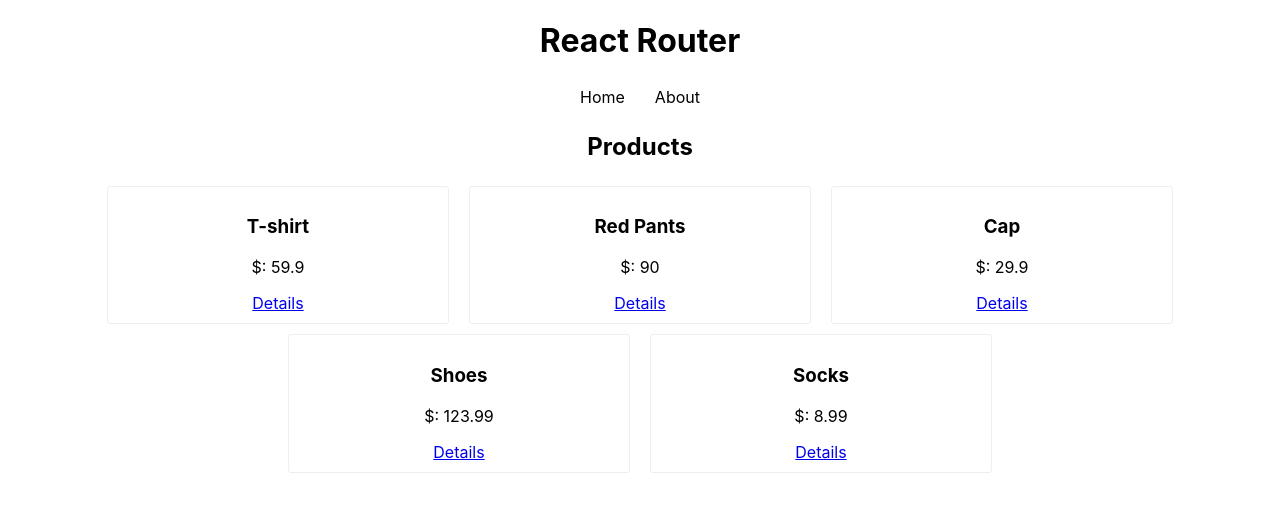
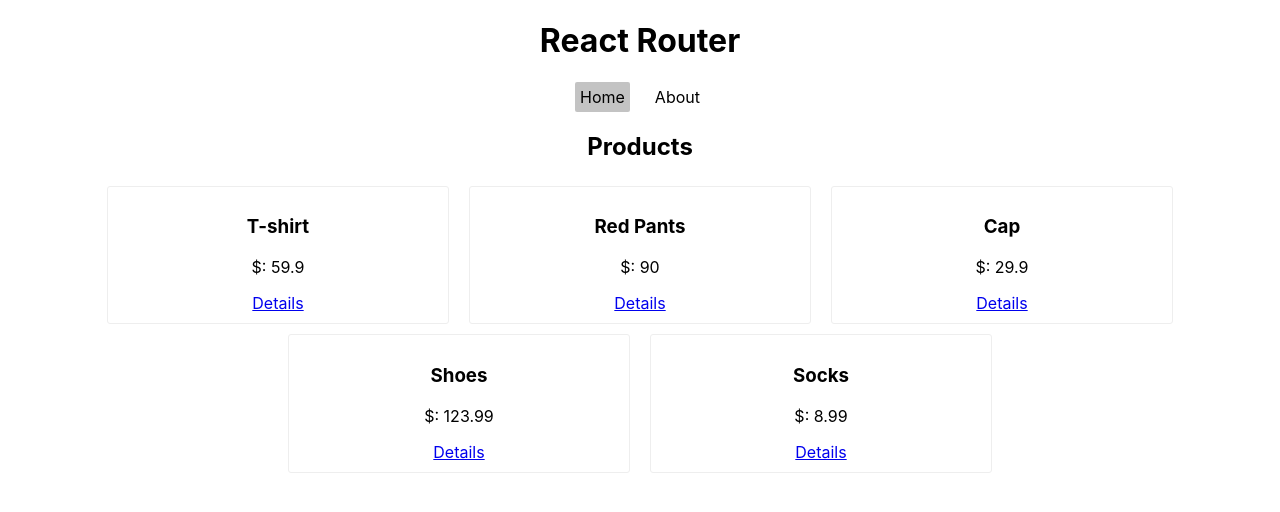
Before and after one commit to WeltonAM/React_HoraDeCodar, a React (Create React App) app in the folder 07_router/: page / in a window 1280 px wide. Shown: the top 512 px of the page. Built offline with nearby package versions, Linux system fonts and the light colour scheme; data requests are answered from the project's data file.

Commit message:
Active navlink

```diff
--- a/07_router/src/components/Navbar.css
+++ b/07_router/src/components/Navbar.css
@@ -11,10 +11,13 @@
 }
 
 nav a:hover{
-    color: #ccc;
+    background-color: rgba(0, 0, 0, 0.473);
+    color: #fff;
 }
 
-.ative{
-    background-color: #000;
-    color: #fff;
+/* Automatically activate in the btn */
+.active{
+    background-color: rgba(0, 0, 0, 0.237);
+    color: #000;
+    border-radius: 2px;
 }
--- a/07_router/src/components/Navbar.js
+++ b/07_router/src/components/Navbar.js
@@ -1,12 +1,15 @@
 import './Navbar.css'
 
-import { Link } from 'react-router-dom'
+import { NavLink } from 'react-router-dom'
 
 const Navbar = () => {
     return (
         <nav>
-            <Link to='/'>Home</Link>
-            <Link to='/about'>About</Link>
+            {/* <Link to='/'>Home</Link>
+            <Link to='/about'>About</Link> */}
+
+            <NavLink to='/'>Home</NavLink>
+            <NavLink to='/about'>About</NavLink>
         </nav>
     )
 }
```
